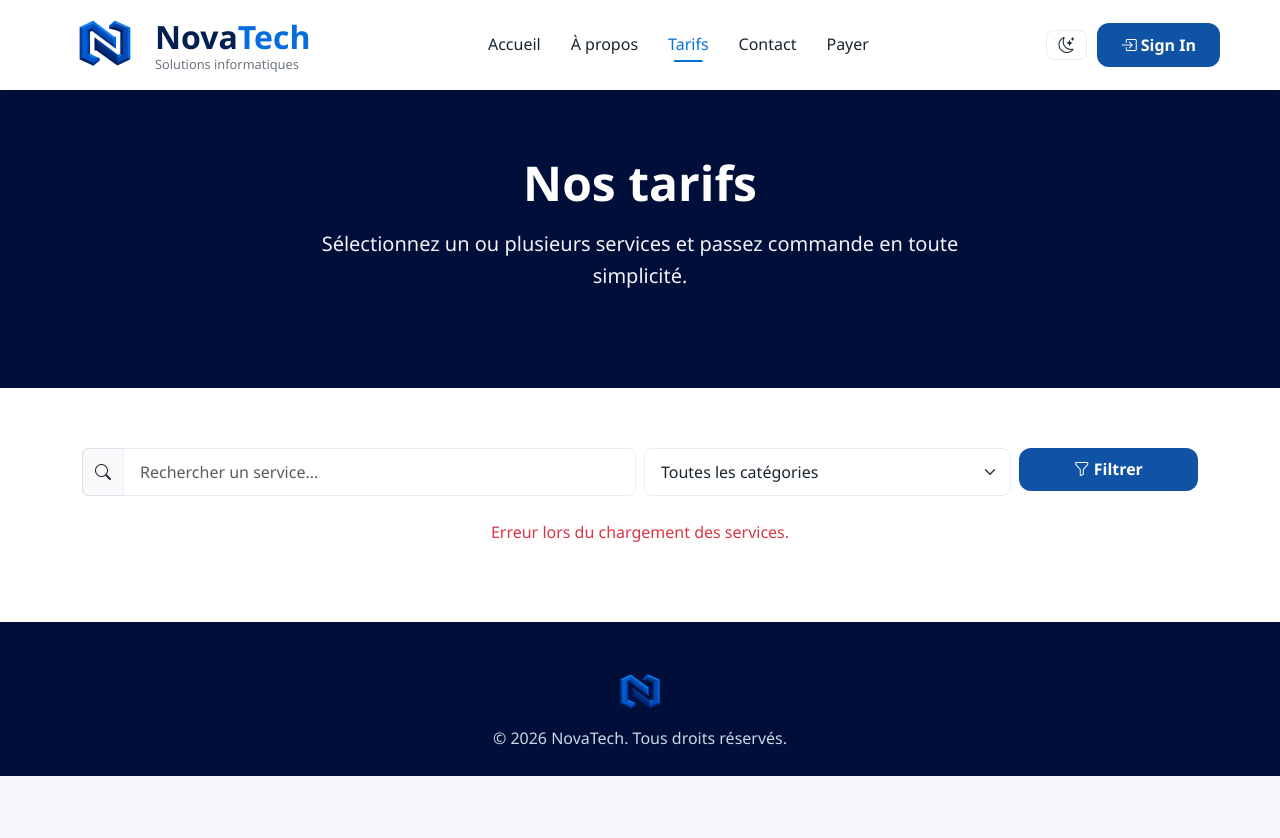
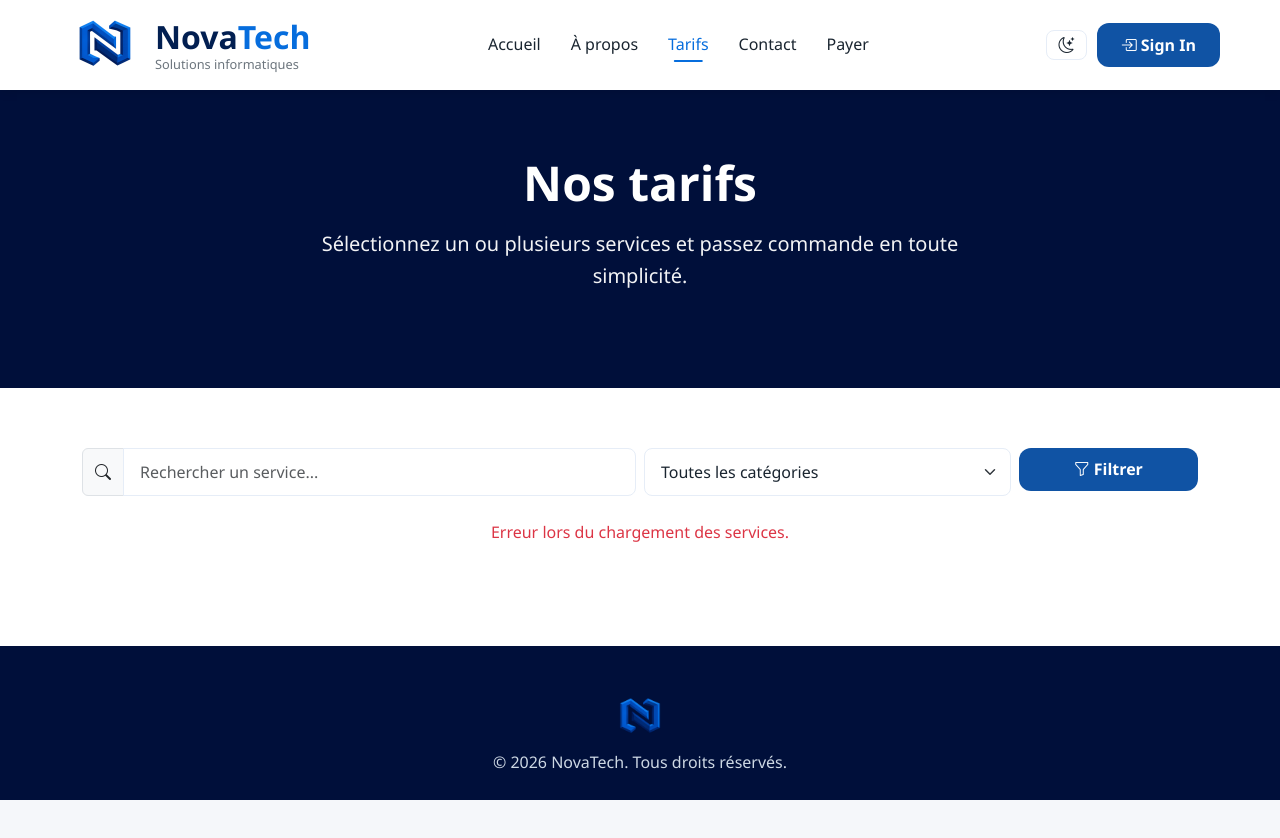
Before and after one commit to Christerlin/Projet-JS, a website: page public/pricing.html in a window 1280 px wide. After the commit the page ends 800 px from the top, so only its background shows below. Drawn offline with nearby package versions, Linux system fonts and the light colour scheme; no server answers.

Commit message:
Kole pye paj la nan fon paj la
Sou paj ki gen tikras kontni (Connexion, Paiement), pye paj la te monte nan
mitan ekran an epi yon bann gri te rete anba l. Kounye a body a se yon
kolòn flex ki pran omwen tout wotè ekran an, epi dènye seksyon an gonfle pou
l plen espas ki rete a.

Sou paj Tarifs la, pye paj la te gen yon margin-bottom fiks 80px pou baro
seleksyon an pa kouvri l. Men baro a kache pifò tan, donk espas la te toujou
la pou granmesi. Kounye a tarifs.js mete yon klas sou body lè baro a parèt,
epi se sèlman lè sa a nou rezève plas la.

Co-Authored-By: Estherlie Mompremier <estherliemompremier94@gmail.com>
Co-Authored-By: Naldika Francois <nadilkafrancois@gmail.com>

```diff
--- a/public/css/style.css
+++ b/public/css/style.css
@@ -71,6 +71,17 @@ body {
   margin: 0;
   line-height: 1.6;
   transition: background-color 0.3s, color 0.3s;
+  /* Paj la okipe omwen tout wotè ekran an */
+  min-height: 100vh;
+  display: flex;
+  flex-direction: column;
+}
+
+/* Sou paj ki gen tikras kontni (Connexion, Paiement), dènye seksyon an gonfle
+   pou l plen espas ki rete a. San sa, pye paj la ta monte nan mitan ekran an
+   epi yon bann vid ta parèt anba l. */
+body > .section:last-of-type {
+  flex-grow: 1;
 }
 
 a {
@@ -636,6 +647,13 @@ nav ul li a::after {
   margin-bottom: 10px;
 }
 
+/* Paj Tarifs la gen yon baro rezime ki fikse anba ekran an. Lè li parèt,
+   nou grandi pye paj la pou baro a pa kouvri dènye liy yo. Nou sèvi ak
+   padding olye margin pou koulè pye paj la kontinye jiska anba. */
+body.avec-baro .footer {
+  padding-bottom: 90px;
+}
+
 .footer h5 {
   color: #fff;
 }
--- a/public/js/tarifs.js
+++ b/public/js/tarifs.js
@@ -125,6 +125,9 @@ function mettreAJourBaro() {
   document.getElementById('nb-selection').textContent = nb;
   document.getElementById('total-selection').textContent = formaterPrix(total);
   baro.style.display = nb > 0 ? 'block' : 'none';
+  // Nou rezève plas anba paj la SÈLMAN lè baro a parèt, sinon yon bann vid
+  // t ap rete anba pye paj la tout tan.
+  document.body.classList.toggle('avec-baro', nb > 0);
 }
 
 // Kreye kòmand la epi voye kliyan an sou paj peman an
--- a/public/pricing.html
+++ b/public/pricing.html
@@ -91,7 +91,7 @@
       </div>
     </div>
 
-    <footer class="footer" style="margin-bottom: 80px">
+    <footer class="footer">
       <div class="container text-center">
         <img src="/images/logo.png" alt="Logo NovaTech" class="footer-logo" />
         <p class="mb-0">&copy; 2026 NovaTech. Tous droits réservés.</p>
```
